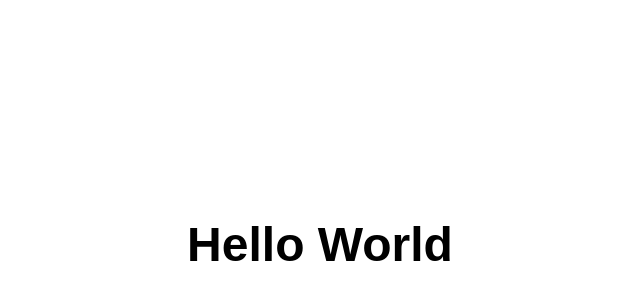
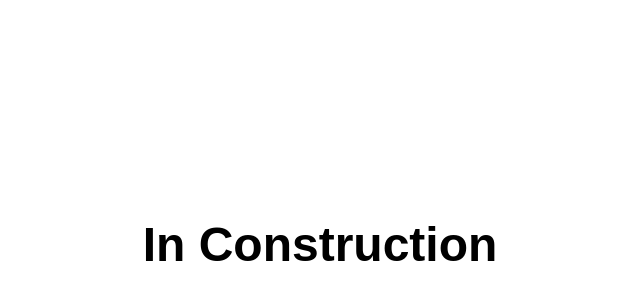
Before and after one commit to breadone/PWATests, a plain HTML site: page index.html in a window 1280 px wide. Shown: the part 156-463 px from the top of the page, without its empty margins (320-960 px from the left). Drawn offline with Linux system fonts and the light colour scheme.

Commit message:
commit uno test

```diff
--- a/index.html
+++ b/index.html
@@ -2,12 +2,12 @@
 <html lang="en">
 <head>
   <meta charset="utf-8">
-  <title>Hello World</title>
+  <title>work in progress...</title>
   <link rel="stylesheet" href="css/style.css">
   <meta name="viewport" content="width=device-width, initial-scale=1.0">
 <body class="fullscreen">
   <div class="container">
-    <h1 class="title">Hello World</h1>
+    <h1 class="title">In Construction</h1>
   </div>
 </body>
 </html>
```
